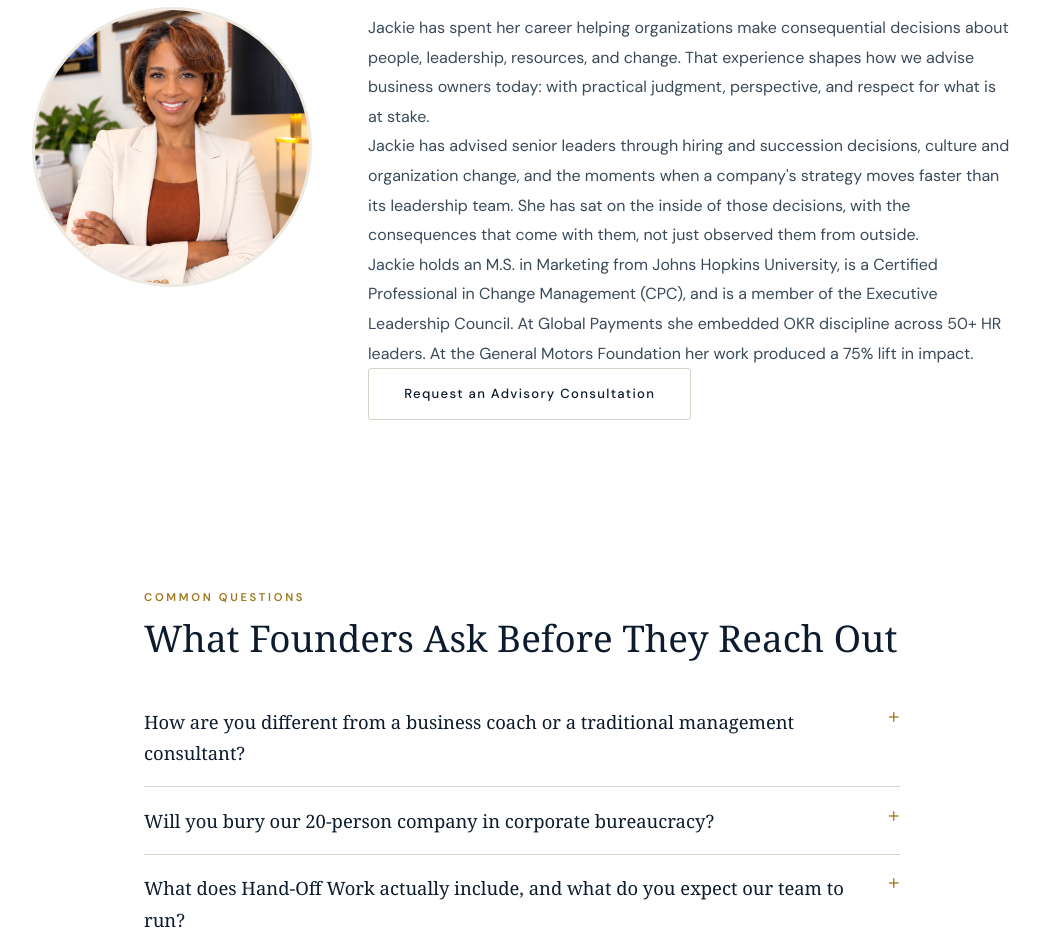
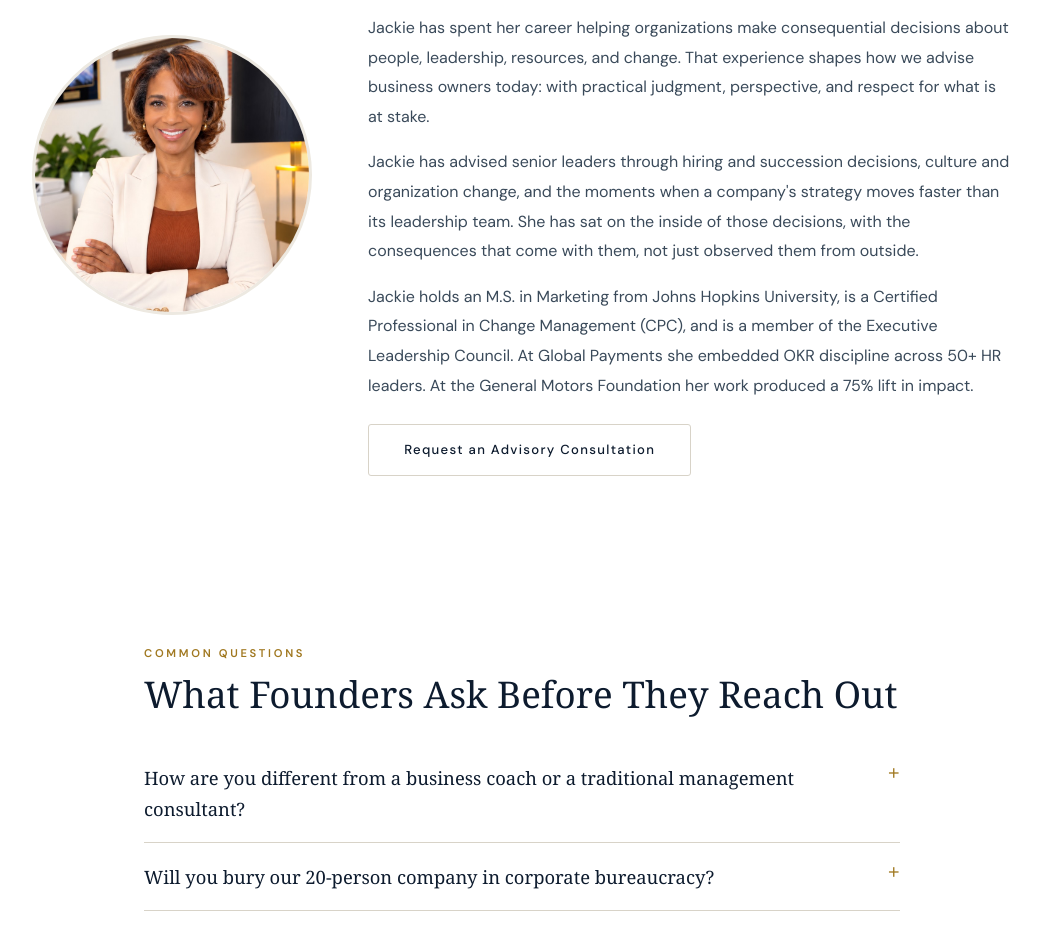
Before and after one commit to Assgnmnt/DeepSightStrategy, a plain HTML site: page index.html in a window 1280 px wide. Shown: the part 4040-4971 px from the top of the page, without its empty margins (118-1158 px from the left). Drawn offline with Linux system fonts and the light colour scheme.

Commit message:
Home: spacing on Meet Jackie paragraphs
Co-Authored-By: Claude Sonnet 5.5 <noreply@anthropic.com>
Claude-Session: https://claude.ai/code/session_01FLU4LpmiHj4XPWneNP5H4h

```diff
--- a/index.html
+++ b/index.html
@@ -365,8 +365,8 @@
         <span class="eyebrow">Meet Jackie</span>
         <h2 style="margin-top:0.75rem;">Principal-Led Advisory. Direct Access to Jackie Parker.</h2>
         <p style="margin-top:1rem;">Jackie has spent her career helping organizations make consequential decisions about people, leadership, resources, and change. That experience shapes how we advise business owners today: with practical judgment, perspective, and respect for what is at stake.</p>
-        <p>Jackie has advised senior leaders through hiring and succession decisions, culture and organization change, and the moments when a company's strategy moves faster than its leadership team. She has sat on the inside of those decisions, with the consequences that come with them, not just observed them from outside.</p>
-        <p>Jackie holds an M.S. in Marketing from Johns Hopkins University, is a Certified Professional in Change Management (CPC), and is a member of the Executive Leadership Council. At Global Payments she embedded OKR discipline across 50+ HR leaders. At the General Motors Foundation her work produced a 75% lift in impact.</p>
+        <p style="margin-top:1rem;">Jackie has advised senior leaders through hiring and succession decisions, culture and organization change, and the moments when a company's strategy moves faster than its leadership team. She has sat on the inside of those decisions, with the consequences that come with them, not just observed them from outside.</p>
+        <p style="margin:1rem 0 1.5rem;">Jackie holds an M.S. in Marketing from Johns Hopkins University, is a Certified Professional in Change Management (CPC), and is a member of the Executive Leadership Council. At Global Payments she embedded OKR discipline across 50+ HR leaders. At the General Motors Foundation her work produced a 75% lift in impact.</p>
         <a href="contact.html" class="btn btn-outline-dark">Request an Advisory Consultation</a>
       </div>
     </div>
```
